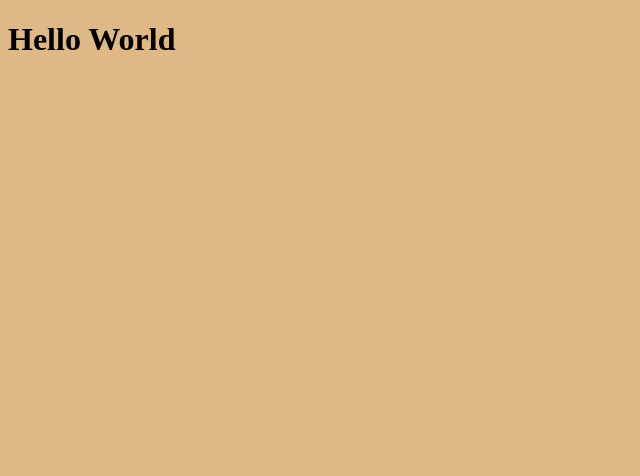
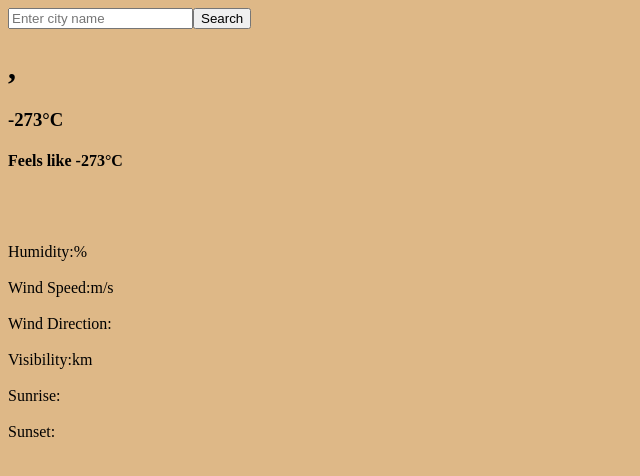
Before and after one commit to ZumTheZazaKing/Weather-App, a React (Create React App) app: page / in a window 1280 px wide. Shown: the top 476 px of the page, without its empty margins (0-640 px from the left). Built offline with nearby package versions, Linux system fonts and the light colour scheme.

Commit message:
Functions added

```diff
--- a/src/App.js
+++ b/src/App.js
@@ -1,9 +1,80 @@
+import { useState } from 'react';
+
+function App() {
+
+  let [inputCity, setInputCity] = useState("");
+
+  let [cityName, setCityName] = useState("");
+  let [country,setCountry] = useState("");
+  let [description, setDescription] = useState("");
+  let [temp, setTemp] = useState("");
+  let [feelTemp, setFeelTemp] = useState("");
+
+  let [humidity, setHumidity] = useState("");
+  let [windSpeed, setWindSpeed] = useState("");
+  let [windDirection, setWindDirection] = useState("");
+  let [visibility, setVisibility] = useState("");
+  let [sunrise, setSunrise] = useState("");
+  let [sunset, setSunset] = useState("");
+
+  const search = e => {
+    e.preventDefault();
+
+    fetch(`https://api.openweathermap.org/data/2.5/weather?q=${inputCity}&appid=78917f7c092b0c1fe155b704af021ffb`)
+    .then(res => res.json())
+    .then(data => {
+      setCityName(data.name);
+      setCountry(data.sys.country);
+      setDescription(data.weather.description);
+      setTemp(data.main.temp);
+      setFeelTemp(data.main.feels_like);
+
+      setHumidity(data.main.humidity);
+      setWindSpeed(data.wind.speed);
+      setWindDirection(data.wind.deg);
+      setVisibility(data.visibility/1000);
+
+      const sunriseObject = new Date(parseInt(data.sys.sunrise) * 1000);
+      const sunsetObject = new Date(parseInt(data.sys.sunset) * 1000);
+
+      let sunriseHours = sunriseObject.getHours();
+      if(sunriseHours < 10)sunriseHours = "0" + sunriseHours;
+      let sunriseMinutes = sunriseObject.getMinutes();
+      if(sunriseMinutes <  10)sunriseMinutes = "0" + sunriseMinutes;
+
+      let sunsetHours = sunsetObject.getHours();
+      if(sunsetHours < 10)sunsetHours = "0" + sunsetHours;
+      let sunsetMinutes = sunsetObject.getMinutes();
+      if(sunsetMinutes < 10)sunsetMinutes = "0" + sunsetMinutes;
+
+      setSunrise(sunriseHours + ":" + sunriseMinutes);
+      setSunset(sunsetHours + ":" + sunsetMinutes);
+
+    })
+    .catch(err => alert(`An Error Occured:\n ${err}`))
+
+  }
 
 
-function App() {
   return (
     <div className="App">
-      <h1>Hello World</h1>
+      <form onSubmit={search}>
+        <input type="text" placeholder="Enter city name" value={inputCity} onChange={e => setInputCity(e.target.value)} required/>
+        <input type="submit" value="Search"/>
+      </form>
+      <h1>{cityName},{country}</h1>
+      <h2>{description}</h2>
+      <h3>{(temp - 273.15).toFixed(0)}{"°C"}</h3>
+      <h4>Feels like {(feelTemp - 273.15).toFixed(0)}{"°C"}</h4>
+      <br/><br/>
+      <p>
+        Humidity:{humidity}%<br/><br/>
+        Wind Speed:{windSpeed}m/s<br/><br/>
+        Wind Direction:{windDirection}<br/><br/>
+        Visibility:{visibility}km<br/><br/>
+        Sunrise:{sunrise}<br/><br/>
+        Sunset:{sunset}<br/><br/>
+      </p>
     </div>
   );
 }
```
